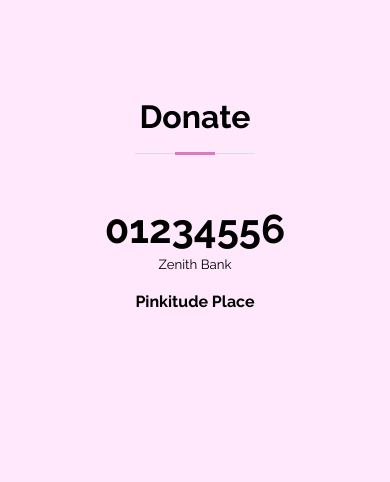
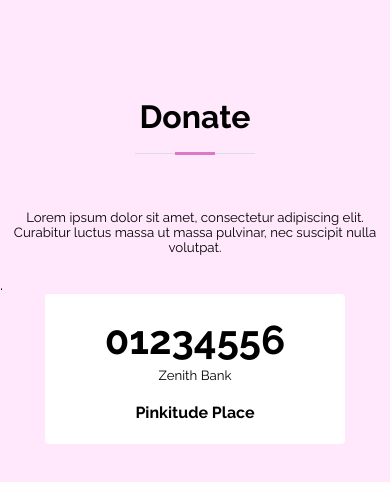
Before and after one commit to Rahmaao/Pinkitude, a plain HTML site: page donate.html in a window 390 px wide. Shown: the part 82-564 px from the top of the page. Drawn offline with Linux system fonts and the light colour scheme.

Commit message:
Some edits

```diff
--- a/assets/styles/style.css
+++ b/assets/styles/style.css
@@ -1003,6 +1003,13 @@ body {
 
 /* SECTION DONATE */
 
+.content h5{
+  font-weight: 400;
+  margin: 5px 0 20px 0;
+  text-align: center;
+
+}
+
 .pinkitude-donate {
   width: 100%;
   height: 100%;
@@ -1014,7 +1021,15 @@ body {
 }
 
 .pinkitude-donate__account-details {
-  width: 100%;
+  width: 400px;
+  height: 200px;
+  padding: 30px;
+  background: #fff;
+  border-radius: 4px;
+  display: flex;
+  flex-direction: column;
+  align-items: center;
+  justify-content: center;
 
   text-align: center;
 }
@@ -1026,6 +1041,24 @@ body {
   font-weight: 400;
   margin: 5px 0 20px 0;
 }
+
+@media screen and (max-width: 414px) {
+
+  .pinkitude-donate__account-details {
+    width: 300px;
+    height: 150px;
+    padding: 20px;
+    background: #fff;
+    border-radius: 4px;
+    display: flex;
+    flex-direction: column;
+    align-items: center;
+    justify-content: center;
+
+    text-align: center;
+  }
+}
+
 
 /* !SECTION DONATE */
 
--- a/donate.html
+++ b/donate.html
@@ -130,6 +130,10 @@
         <div class="pinkitude-section-header">
           <h2>Donate</h2>
         </div>
+        <div class="content">
+
+          <h5>Lorem ipsum dolor sit amet, consectetur adipiscing elit. Curabitur luctus massa ut massa pulvinar, nec suscipit nulla volutpat. </h5>.
+        </div>
         <div class="pinkitude-donate__account-details">
           <h2>01234556</h2>
           <h5>Zenith Bank</h5>
```
Also changed, not shown: gallery.html (+0 -1 lines), assets/img/team/team-1.jpg (added), assets/img/team/team-2.jpg (added), assets/img/team/team-3.jpg (added).
